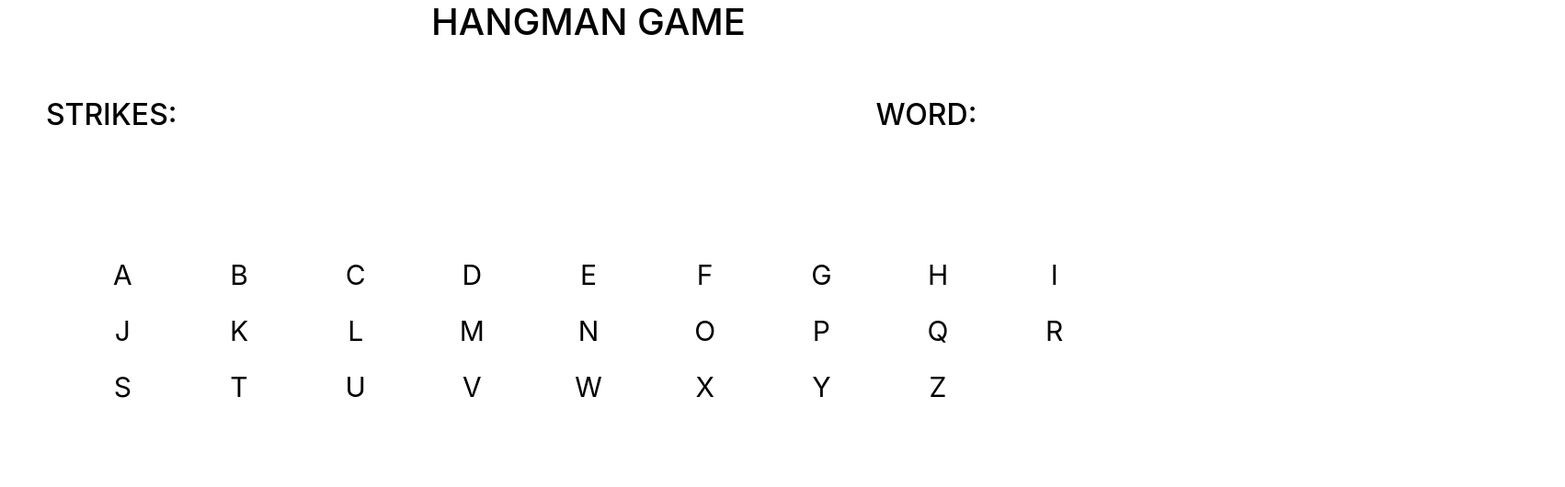
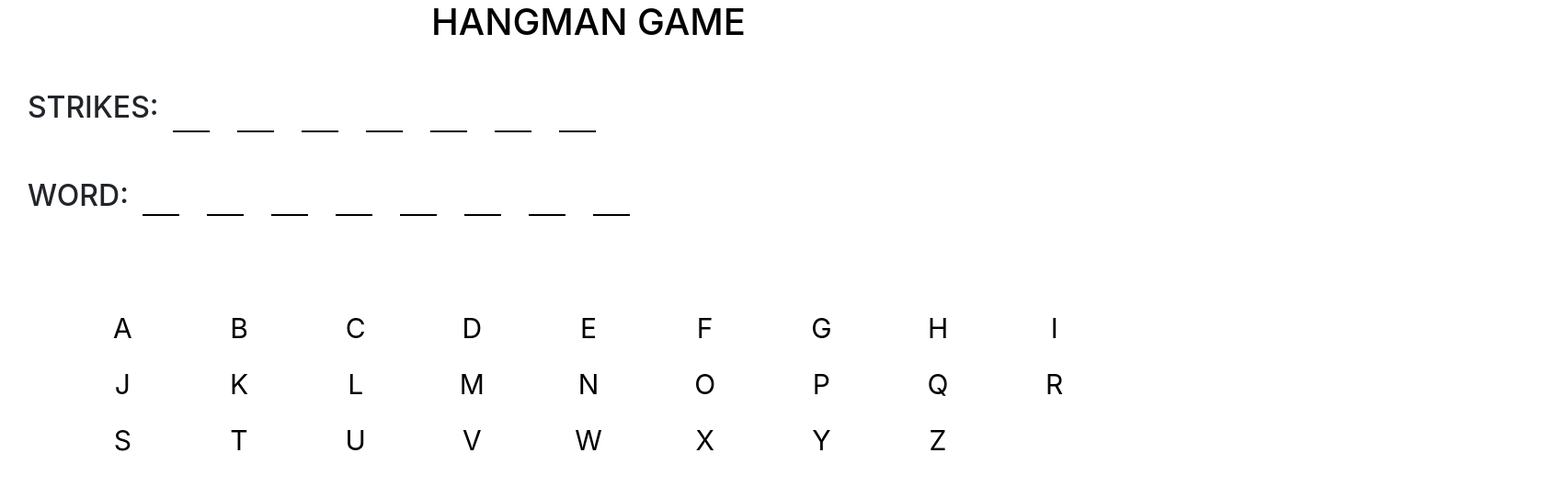
Before and after one commit to satwikchalasani/hangman_project, a plain HTML site: page index.html in a window 1280 px wide. Shown: the whole page at 92% size, 1702 px wide, since content can reach past the window. Drawn offline with nearby package versions, Linux system fonts and the light colour scheme.

Commit message:
Fixed bugs

```diff
--- a/index.html
+++ b/index.html
@@ -22,6 +22,8 @@
             <h2>A</h2>
             <h2>A</h2> -->
         </div>
+    </div>
+    <div class = "flex-container">
         <h2 class = 'word'>WORD:</h2>
         <div class = 'underline' id = 'word'>
             <!-- <h2>A</h2>
--- a/main.js
+++ b/main.js
@@ -22,7 +22,8 @@ for (let i = 0; i < word.length; i++)
 {
     h2 = document.createElement('h2');
     h2.appendChild(document.createTextNode(word[i]));
-    h2.style.visibility = "hidden";
+    // h2.style.visibility = "hidden";
+    h2.style.color = "transparent";
     wordHTML.appendChild(h2);
 }
 // Adding strikes to website
@@ -32,7 +33,8 @@ for (let i = 0; i < strikeWord.length; i++)
 {
     h2_part2 = document.createElement('h2');
     h2_part2.appendChild(document.createTextNode(strikeWord[i]));
-    h2_part2.style.visibility = "hidden";
+    // h2_part2.style.visibility = "hidden";
+    h2_part2.style.color = "transparent";
     strikes.appendChild(h2_part2);
 }
 // Making list of letters in word
@@ -72,12 +74,13 @@ function letterClick(e)
     {
         for (let i = 0; i < letters_in_word.length; i++)
         {
-            if (e.target.textContent == letters_in_word[i])
+            if (e.target.textContent === letters_in_word[i])
             {
                 e.target.style.textDecoration = "line-through";
                 e.target.style.textDecorationColor = "green";
-                elements_in_word[i].style.visibility = "visible";
+                elements_in_word[i].style.color = "black";
                 all_wordletters_seen++;
+                // console.log(all_wordletters_seen);
             }
         }
     }
@@ -85,13 +88,20 @@ function letterClick(e)
     {
         e.target.style.textDecoration = "line-through";
         e.target.style.textDecorationColor = "red";
-        elements_in_strike[j].style.visibility = "visible";
+        elements_in_strike[j].style.color = "black";
         j++;
         all_strikeletters_seen++;
     }
+    // Removing eventlistener for letters already clicked
+    if (e.target.style.textDecoration.includes("line-through"))
+    {
+        console.log(4);
+        e.target.removeEventListener('click', letterClick);
+    }
     // Displaying congratulatory message
-    if (all_wordletters_seen == letters_in_word.length)
+    if (all_wordletters_seen === letters_in_word.length)
     {
+        console.log(all_wordletters_seen);
         box.style.display = "flex";
         box.appendChild(document.createTextNode("Congratulations! You have guessed all the letters correctly!"));
         for (let i = 0; i < letters.length; i++)
@@ -100,7 +110,7 @@ function letterClick(e)
         }
     }
     // Displaying losing message
-    if (all_strikeletters_seen == letters_in_strike.length)
+    if (all_strikeletters_seen === letters_in_strike.length)
     {
         box.style.display = "flex";
         box.appendChild(document.createTextNode("You Lost! You have run out of guesses:("));
--- a/style.css
+++ b/style.css
@@ -1,6 +1,15 @@
  * {
     background-color: white;
+    /* width: 100%; */
+    padding: 0px;
+    margin: 0px;
  }
+
+body {
+    /* padding: 0px 20px; */
+    max-width: 100%;
+    overflow-x: hidden;
+}
 
 .name {
     text-align: center;
@@ -17,22 +26,29 @@
 
 .flex-container {
     display: flex;
-    flex-direction: row;
+    margin-top: 50px;
+    margin-left: 30px;
+    /* flex-direction: row; */
     /* justify-content: space-around; */
-    position: relative;
-    top: 50px;
-    left: 50px;
-    text-align: center;
-    color: black;
+    /* position: relative;
+    top: 50px; */
+    /* left: 50px; */
+    /* text-align: center;
+    color: black; */
     /* width: 50px; */
 }
 
 .word {
-    margin-left: 200px;
+    /* margin-left: 200px; */
+    margin-bottom: 0px;
+}
+
+.strikes {
+    margin-bottom: 0px;
 }
 .container {
     position: relative;
-    top: 175px;
+    top: 100px;
     font-size: 30px;
     text-align: center;
     color: black;
@@ -48,8 +64,11 @@
 
 .underline > h2 {
     margin: 0px 15px;
-    text-decoration: underline;
-    width: 50px;
+    /* text-decoration: underline; */
+    width: 1.25em;
+    border-bottom: 2px solid black;
+    text-align: center;
+
 }
 
 #message
@@ -63,4 +82,5 @@
     text-align: center;
     font-size: 35px;
     left: 300px;
+    bottom: 50px;
 }
```
